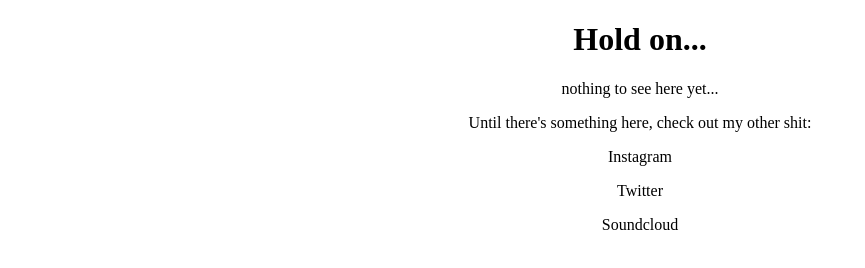
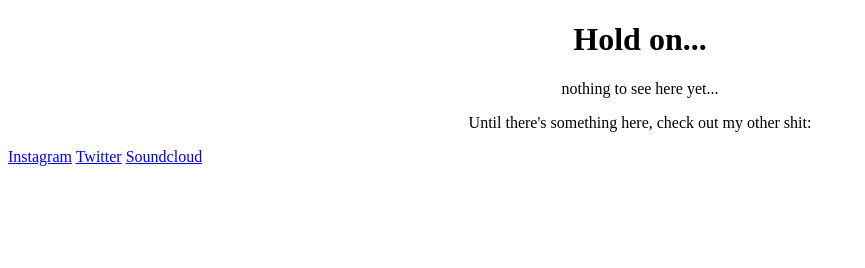
Before and after one commit to idekwid/idekwid.github.io, a plain HTML site: page index.html in a window 1280 px wide. Shown: the whole page, without its empty margins (0-865 px from the left). Drawn offline with Linux system fonts and the light colour scheme.

Commit message:
Update index.html
reverted the hyperlink changes. it's now actually hyperlinked but it's not taking the alignment... hmm...

```diff
--- a/index.html
+++ b/index.html
@@ -15,8 +15,8 @@
         <h1 style="text-align: center;">Hold on...</h1>
         <p style="text-align: center;">nothing to see here yet...</p>
         <p style="text-align: center;"> Until there's something here, check out my other shit:</p>
-        <p style="text-align: center;" href="https://instagram.com/idekwid_music">Instagram</p>
-        <p style="text-align: center;" href="https://twitter.com/idekwid_music">Twitter</p>
-        <p style="text-align: center;" href="https://soundcloud.com/idekwid_music">Soundcloud</p>
+        <a style="text-align: center;" href="https://instagram.com/idekwid_music">Instagram</a>
+        <a style="text-align: center;" href="https://twitter.com/idekwid_music">Twitter</a>
+        <a style="text-align: center;" href="https://soundcloud.com/idekwid_music">Soundcloud</a>
     </body>
 </html>
```
